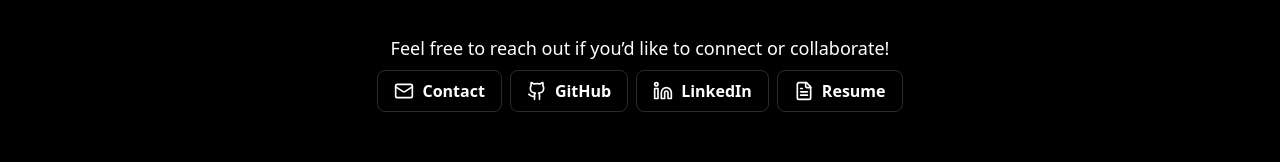
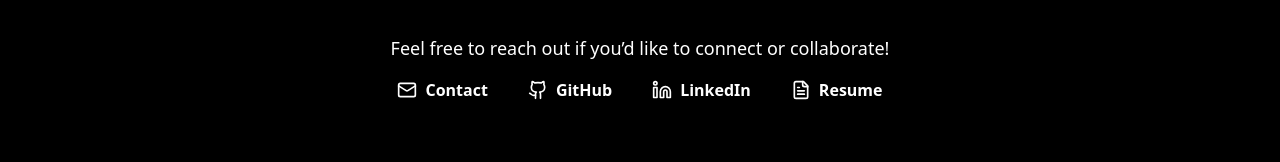
Before and after one commit to pratham-s2/Personal-Website, a React (Vite) app: page / in a window 1280 px wide. Shown: the part 358-520 px from the top of the page. Built offline with nearby package versions, Linux system fonts and the light colour scheme.

Commit message:
minor change

```diff
--- a/src/landing.jsx
+++ b/src/landing.jsx
@@ -51,26 +51,26 @@ function Landing(){
                 </div>
                 <div className="sm:flex sm:flex-row grid grid-cols-2 gap-2 mt-1 mx-auto w-max">
                         <a href="mailto:p97shah@uwaterloo.ca" target="_blank" rel="noopener noreferrer">
-                            <button className="flex flex-row gap-2 items-center border border-[#2b2b2b] rounded-lg px-4 py-2
-                            dark:hover:bg-[#2b2b2b] hover:bg-black/10 font-semibold transition duration-300 ease-in-out hover:shadow hover:translate-y-[-2px]">
+                            <button className="flex flex-row gap-2 items-center rounded-lg px-4 py-2 hover:underline
+                            font-semibold transition duration-300 ease-in-out hover:translate-y-[-2px]">
                                 <Mail className="w-5 h-5"/>Contact
                             </button>
                         </a>
                         <a href="https://github.com/pratham-s2" target="_blank" rel="noopener noreferrer">
-                            <button className="flex flex-row gap-2 items-center border border-[#2b2b2b] rounded-lg px-4 py-2
-                            dark:hover:bg-[#2b2b2b] hover:bg-black/10 font-semibold transition duration-300 ease-in-out hover:shadow hover:translate-y-[-2px]">
+                            <button className="flex flex-row gap-2 items-center rounded-lg px-4 py-2 hover:underline
+                            font-semibold transition duration-300 ease-in-out hover:translate-y-[-2px]">
                                 <Github className="w-5 h-5"/>GitHub
                             </button>
                         </a>
                         <a href="https://www.linkedin.com/in/prathamshah11" target="_blank" rel="noopener noreferrer">
-                            <button className="flex flex-row gap-2 items-center border border-[#2b2b2b] rounded-lg px-4 py-2
-                            dark:hover:bg-[#2b2b2b] hover:bg-black/10 font-semibold transition duration-300 ease-in-out hover:shadow hover:translate-y-[-2px]">
+                            <button className="flex flex-row gap-2 items-center rounded-lg px-4 py-2 hover:underline
+                            font-semibold transition duration-300 ease-in-out hover:translate-y-[-2px]">
                                 <Linkedin className="w-5 h-5"/>LinkedIn
                             </button>
                         </a>
                         <a>
-                            <button className="flex flex-row gap-2 items-center border border-[#2b2b2b] rounded-lg px-4 py-2
-                                dark:hover:bg-[#2b2b2b] hover:bg-black/10 font-semibold transition duration-300 ease-in-out hover:shadow hover:translate-y-[-2px]" title="Will be added soon.">
+                            <button className="flex flex-row gap-2 items-center hover:underline rounded-lg px-4 py-2
+                                font-semibold transition duration-300 ease-in-out hover:translate-y-[-2px]" title="Will be added soon.">
                                 <FileText className="w-5 h-5"/>Resume
                             </button>
                         </a>
--- a/vite.config.js
+++ b/vite.config.js
@@ -5,7 +5,4 @@ import tailwindcss from "@tailwindcss/vite"
 // https://vite.dev/config/
 export default defineConfig({
   plugins: [react(), tailwindcss()],
-  server:{
-    open: true
-  }
 })
```
Also changed, not shown: 1 other file (tests, documents, lock files or other folders).
